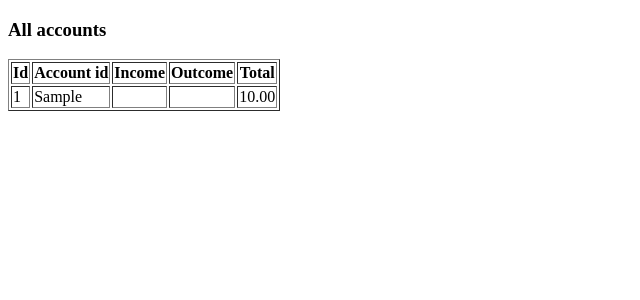
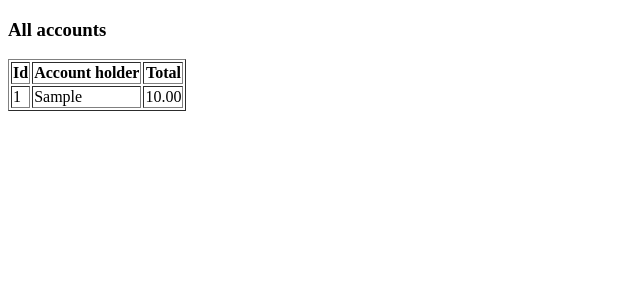
Before and after one commit to tatyanamamontova/myFinance, a Django app: page /allaccounts in a window 1280 px wide. Shown: the top 300 px of the page, without its empty margins (0-640 px from the left). Run offline with Django 3.2, Linux system fonts and the light colour scheme; tables that the repository leaves empty hold one stand-in row (values such as "Sample post").

Commit message:
HW #5 | Make migrate | Fix bugs

```diff
--- a/finance/forms.py
+++ b/finance/forms.py
@@ -1,6 +1,7 @@
 from datetime import date
 from django.forms import ModelForm
 from finance.models import Charge, Account
+
 
 class ChargeForm(ModelForm):
 
@@ -15,7 +16,7 @@
         today = date.today()
         if value_charge < 0:
             if date_charge > today:
-                self.add_error('date',"Невозможно записать расход на будущее")
+                self.add_error('date',"Can't write future outcome")
         return cleaned_data
 
     def save(self, user):
@@ -23,6 +24,7 @@
         obj.account = user
         return obj.save()
 
+
 class CreateAccount(ModelForm):
 
     class Meta:
--- a/finance/templates/all_accounts.html
+++ b/finance/templates/all_accounts.html
@@ -14,13 +14,7 @@
                     Id
                 </th>
                 <th>
-                    Account id
-                </th>
-                <th>
-                    Income
-                </th>
-                <th>
-                    Outcome
+                    Account holder
                 </th>
                 <th>
                     Total
@@ -35,12 +29,6 @@
                         {{ each }}
                     </td>
                     <td>
-                        {{ each.income }}
-                    </td>
-                    <td>
-                        {{ each.outcome }}
-                    </td>
-                    <td>
                         {{ each.total }}
                     </td>
                 </tr>
--- a/finance/views.py
+++ b/finance/views.py
@@ -22,10 +22,7 @@
     if request.method == 'POST':
         form = CreateAccount(request.POST)
         if form.is_valid():
-            account = Account(account_holder=form.cleaned_data['account_holder'],
-                                income=0,
-                                outcome=0,
-                                total=0)
+            account = Account(account_holder=form.cleaned_data['account_holder'], total=0)
             account.save()
 
             return HttpResponse(form.cleaned_data['account_holder'])
```
Also changed, not shown: db.sqlite3.
